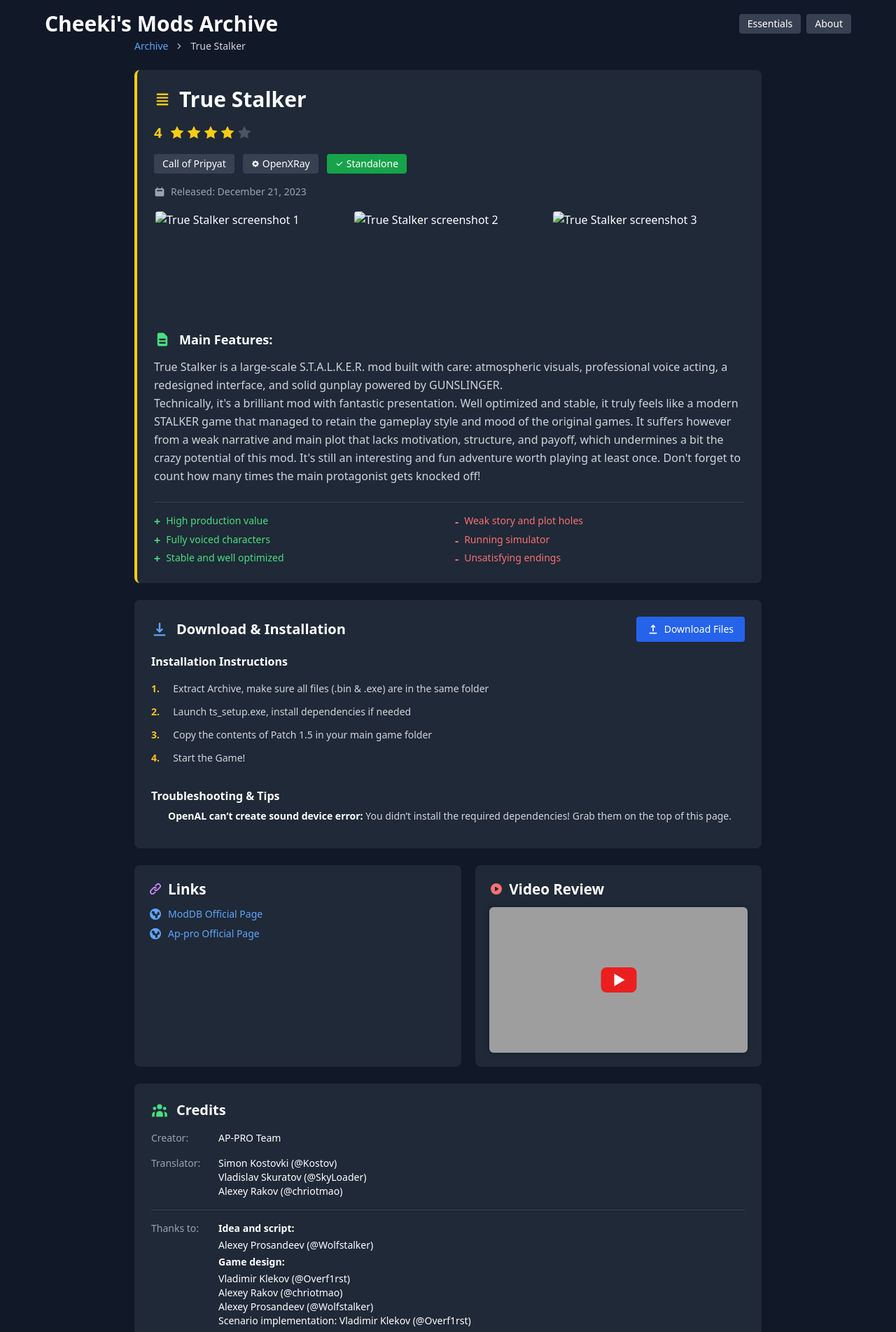
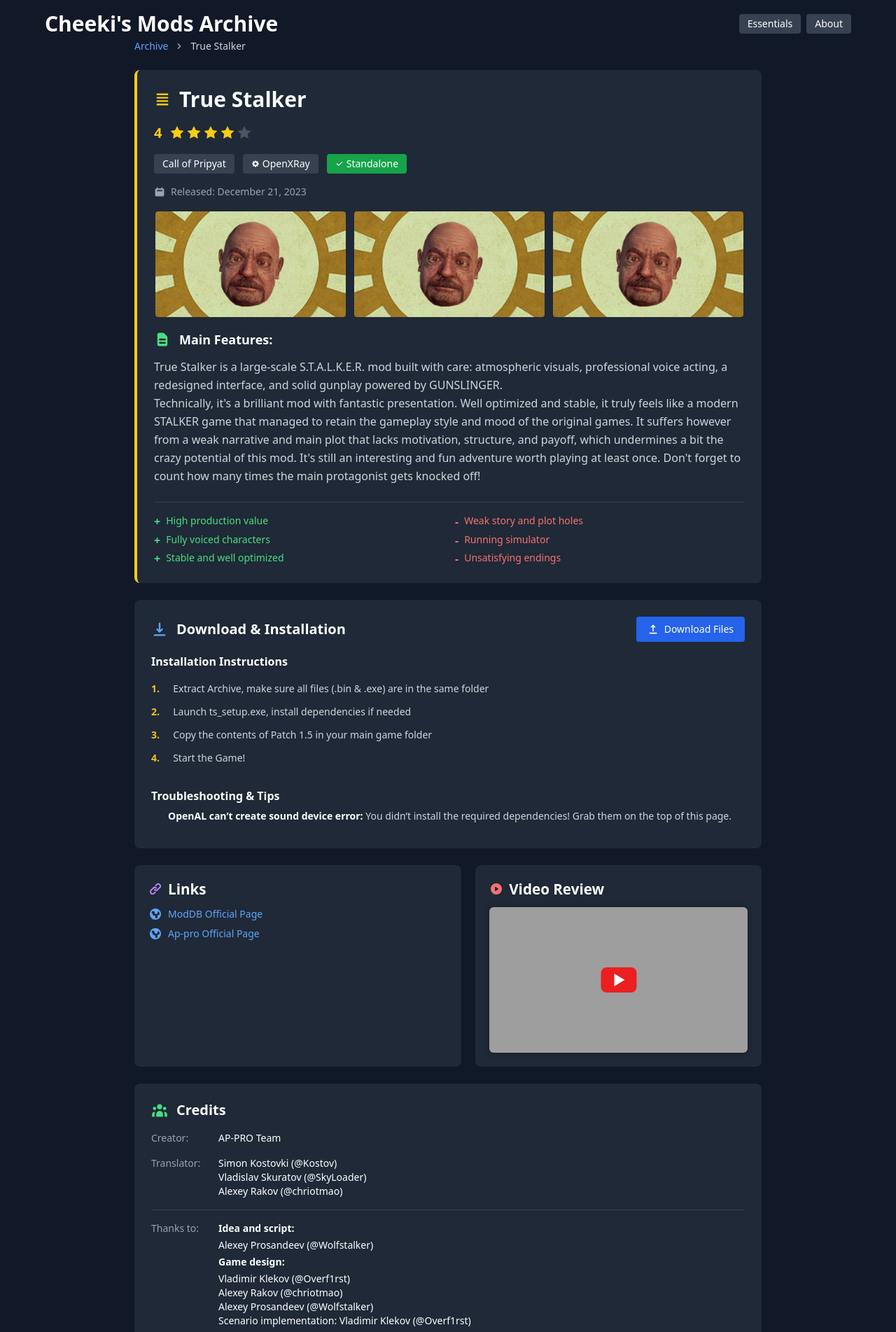
Before and after one commit to Cheekitos/CSMA, a Jekyll site: the page built from _mods/true-stalker.md, in a window 1280 px wide. Shown: the top 1903 px of the page at 70% size. Built offline with Jekyll 4.4.1, drawn with Linux system fonts in a browser that asks for light colours; nearby versions of some CDN libraries; grey boxes are pictures that could not be loaded.

Commit message:
Update true-stalker.md

```diff
--- a/_mods/true-stalker.md
+++ b/_mods/true-stalker.md
@@ -11,10 +11,9 @@
 description: "True Stalker is a large-scale S.T.A.L.K.E.R. mod built with care: atmospheric visuals, professional voice acting, a redesigned interface, and solid gunplay powered by GUNSLINGER.<br>Technically, it's a brilliant mod with fantastic presentation. Well optimized and stable, it truly feels like a modern STALKER game that managed to retain the gameplay style and mood of the original games. It suffers however from a weak narrative and main plot that lacks motivation, structure, and payoff, which undermines a bit the crazy potential of this mod. It's still an interesting and fun adventure worth playing at least once. Don't forget to count how many times the main protagonist gets knocked off!"
 
 gallery_images:
-  - "screenshot01.jpg"
-  - "screenshot02.jpg"
-  - "screenshot03.jpg"
-  - "screenshot04.jpg"
+  - ""
+  - ""
+  - ""
 
 seo_title: "True Stalker - Download & Install Guide | Cheeki's S.T.A.L.K.E.R. Mods Archive"
 seo_description: "Download True Stalker for S.T.A.L.K.E.R. Call of Pripyat. Complete installation guide, gameplay features, and detailed review on Cheeki's S.T.A.L.K.E.R. Mods Archive"
```
